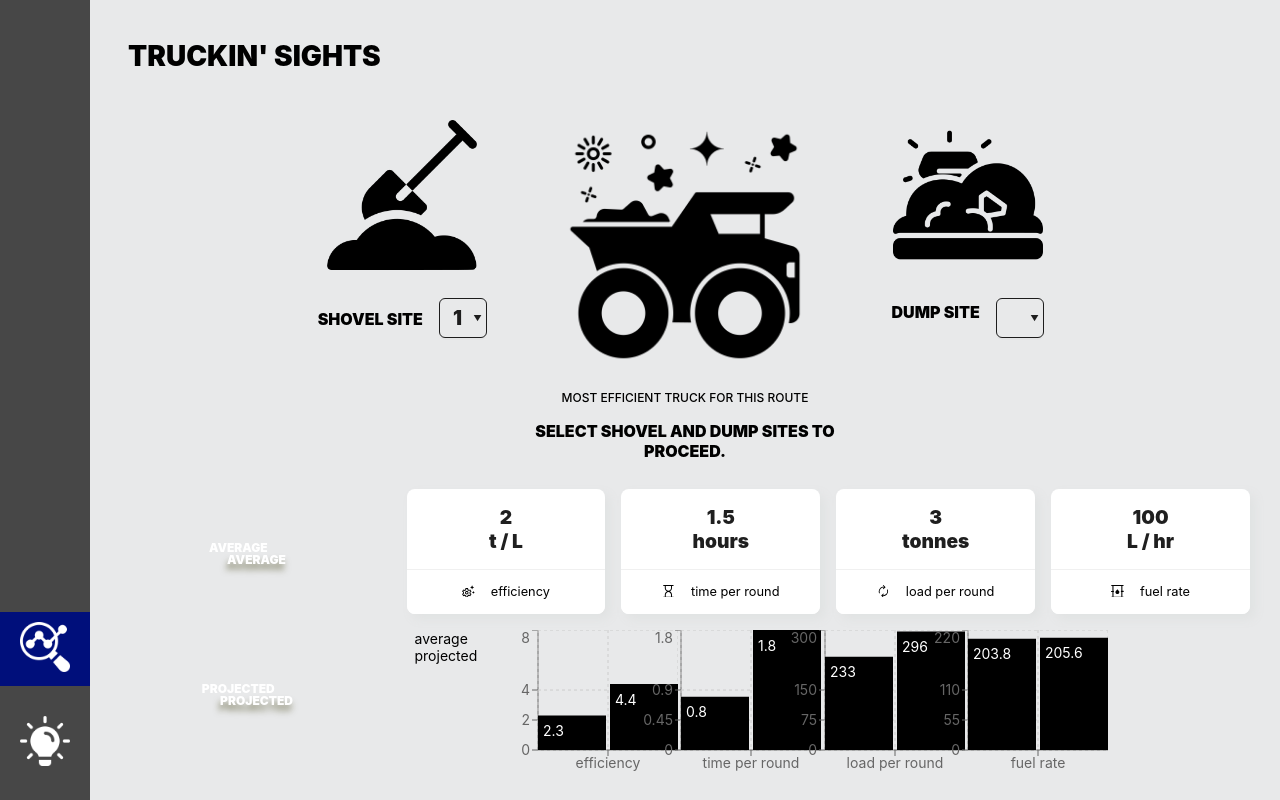
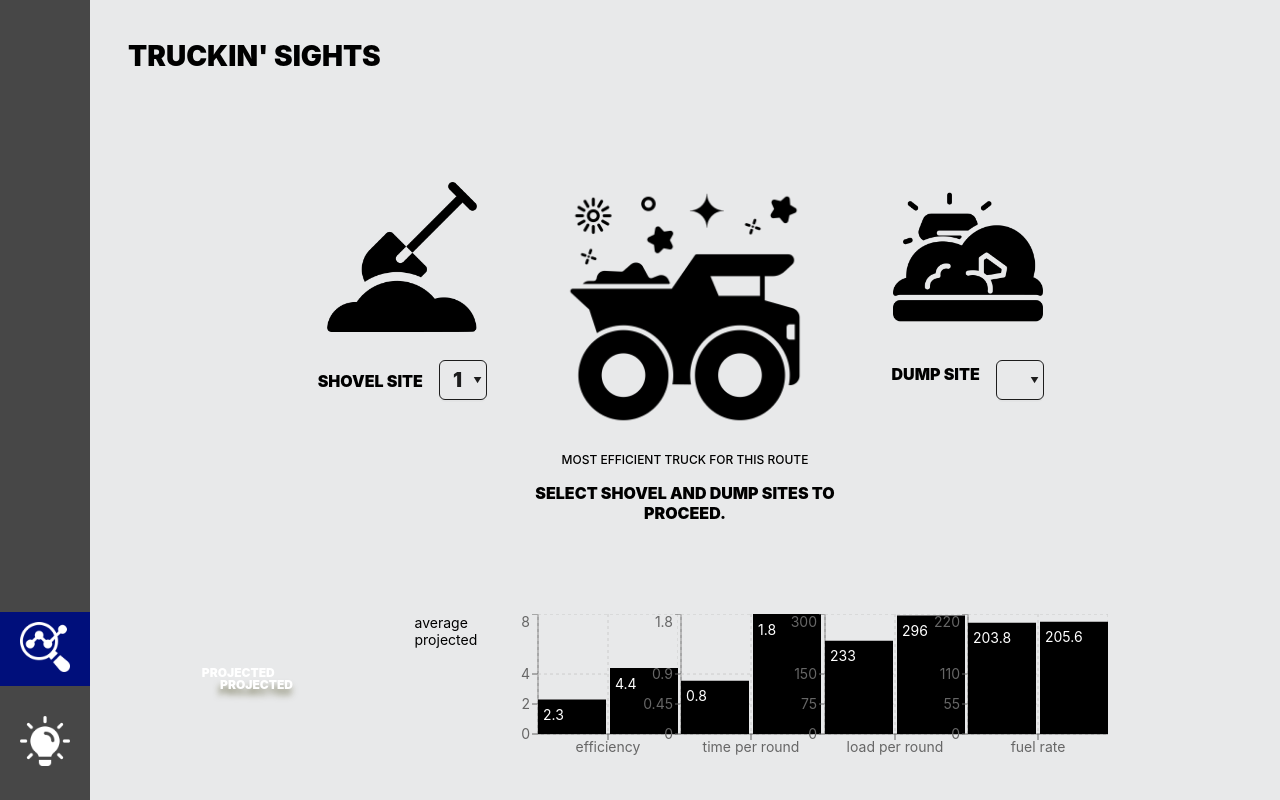
Before and after one commit to Rshokar/QDSHacks2023, a React (Create React App) app in the folder frontend/: page /insights in a window 1280 px wide. Built offline with nearby package versions, Linux system fonts and the light colour scheme.

Commit message:
Remove dup stat cards

```diff
--- a/frontend/src/features/Insights/Insights.js
+++ b/frontend/src/features/Insights/Insights.js
@@ -87,18 +87,6 @@ const Insights = () => {
 
             <Row gutter={16} style={{paddingBottom: "16px"}}>
                 <Col span={6}>
-                    <TiltedHeader text="average" />
-                </Col>
-
-                <Col span={18}>
-                    <Row gutter={16}>
-                        {renderStats(testData.kpi)}
-                    </Row>
-                </Col>
-            </Row>
-
-            <Row gutter={16}>
-                <Col span={6}>
                     <TiltedHeader text="projected" />
                 </Col>
 
```
Also changed, not shown: 1 other file (tests, documents, lock files or other folders).
